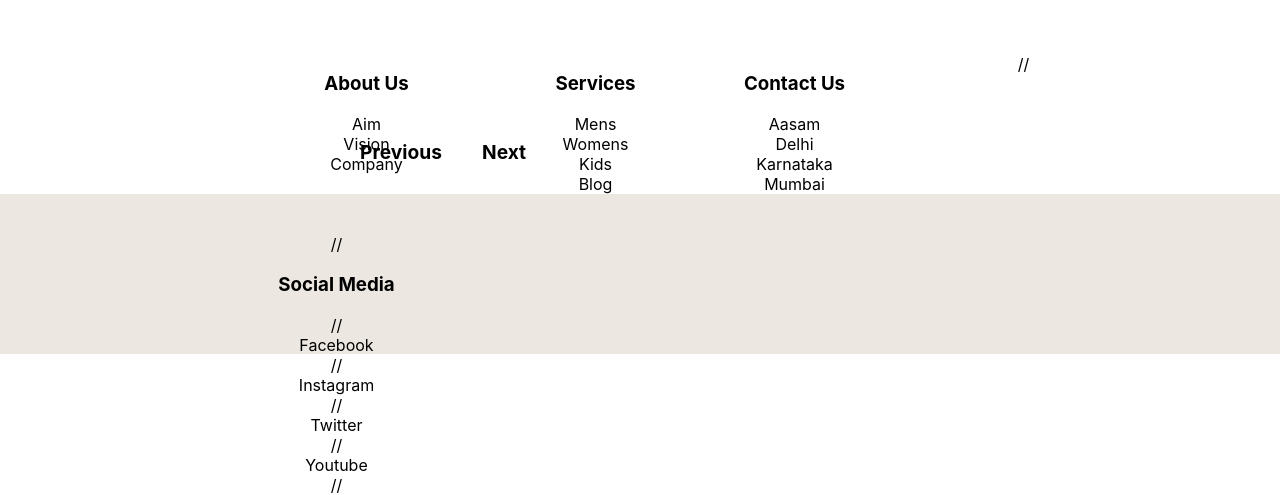
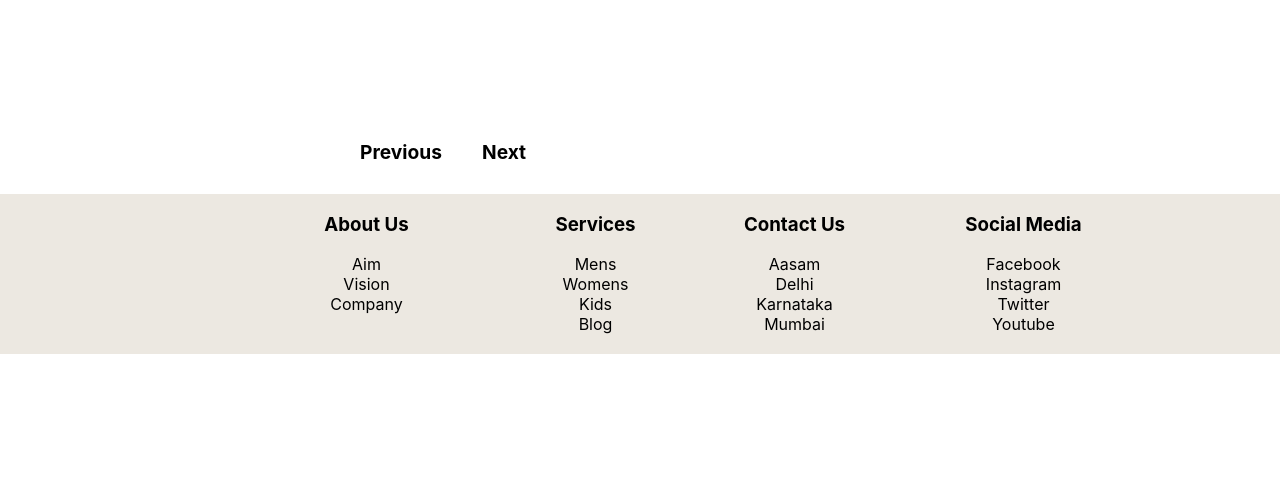
Before and after one commit to thakurankit6767/E_Commerce-WebApp, a React (Create React App) app: page /ProductPage in a window 1280 px wide. Shown: the part 1434-1929 px from the top of the page. After the commit the page ends 1788 px from the top, so only its background shows below. Built offline with nearby package versions, Linux system fonts and the light colour scheme; no server answers.

Commit message:
Update Footer.jsx

```diff
--- a/src/components/Footer.jsx
+++ b/src/components/Footer.jsx
@@ -27,13 +27,13 @@ export default function Footer() {
             <li href="#">Mumbai</li>
           </div>
 
-//           <div className="container-heading">
-//             <h3>Social Media</h3>
-//             <li href="#">Facebook</li>
-//             <li href="#">Instagram</li>
-//             <li href="#">Twitter</li>
-//             <li href="#">Youtube</li>
-//           </div>
+          <div className="container-heading">
+            <h3>Social Media</h3>
+            <li href="#">Facebook</li>
+            <li href="#">Instagram</li>
+            <li href="#">Twitter</li>
+            <li href="#">Youtube</li>
+          </div>
         </div>
       </div>
     </div>
```
